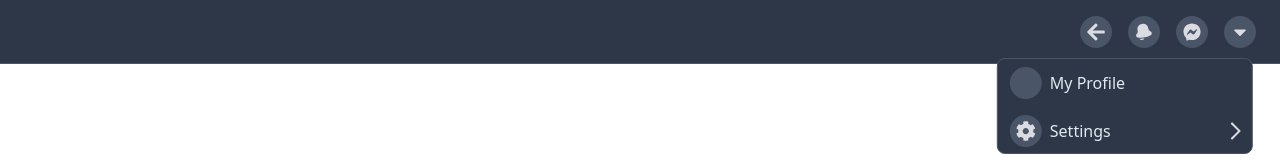
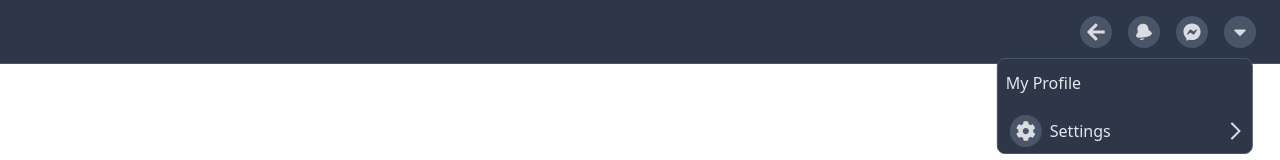
Before and after one commit to LJ1001/vue-animated-dropdown, a Vue app: page / in a window 1280 px wide. Both pictures are taken after a click on the link 1240 px from the left and 31 px from the top of the page. Shown: the top 160 px of the page. Built offline with nearby package versions, Linux system fonts and the light colour scheme.

Commit message:
Show stylings only if slot was provided

```diff
--- a/src/components/DropdownItem.vue
+++ b/src/components/DropdownItem.vue
@@ -5,13 +5,14 @@
            hover:bg-gray-600"
   >
     <span class="w-8 h-8 bg-gray-700 rounded-full p-1 ml-1 mr-2 flex justify-center items-center
-            transition duration-300 hover:bg-gray-600">
+            transition duration-300 hover:bg-gray-600"
+          v-if="$slots.leftIcon">
       <slot name="leftIcon"></slot>
     </span>
 
     <slot></slot>
 
-    <span class="ml-auto">
+    <span v-if="$slots.rightIcon" class="ml-auto">
       <slot name="rightIcon"></slot>
     </span>
   </a>
```
